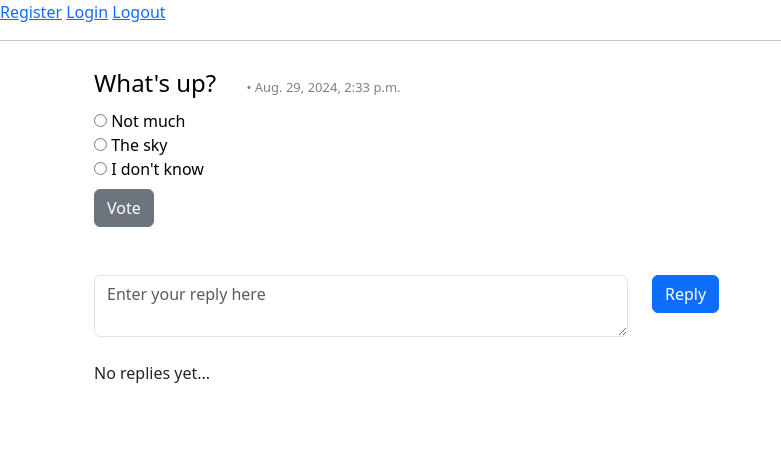
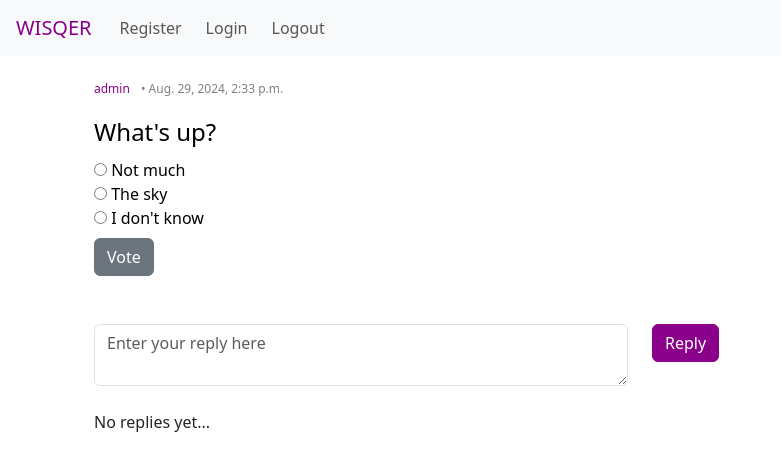
Before and after one commit to aagarwal32/Wisqer-django-website, a Django app: page /1/ in a window 1280 px wide. Shown: the top 471 px of the page, without its empty margins (0-781 px from the left). Run offline with Django 5.2, Linux system fonts and the light colour scheme; data comes from the database, SQL or seed files in the repository; both versions use the stored data as it was after the commit; some libraries are stand-ins or nearby versions.

Commit message:
connected users to comments and added nav bar

```diff
--- a/djangodocker/settings.py
+++ b/djangodocker/settings.py
@@ -148,7 +148,9 @@ USE_TZ = True
 # https://docs.djangoproject.com/en/5.1/howto/static-files/
 
 STATIC_URL = "static/"
-
+STATICFILES_DIRS = [
+    BASE_DIR / "polls/static",
+]
 # Default primary key field type
 # https://docs.djangoproject.com/en/5.1/ref/settings/#default-auto-field
 
--- a/polls/models.py
+++ b/polls/models.py
@@ -2,10 +2,16 @@ from django.db import models
 
 import datetime
 from django.utils import timezone
+from django.contrib.auth.models import User
+
 
 # Create your models here.
+class Question(models.Model):
+    user = models.ForeignKey(
+         User,
+         on_delete=models.CASCADE,
+         )
 
-class Question(models.Model):
     question_text = models.CharField(max_length=200)
     pub_date = models.DateTimeField("date published")
 
@@ -27,6 +33,11 @@ class Choice(models.Model):
 
 
 class Reply(models.Model):
+    user = models.ForeignKey(
+         User,
+         on_delete=models.CASCADE,
+         )
+
     question = models.ForeignKey(Question, on_delete=models.CASCADE)
     reply_text = models.CharField(max_length=200)
     pub_date = models.DateTimeField("date published")
--- a/polls/static/polls/style.css
+++ b/polls/static/polls/style.css
@@ -1,17 +1,41 @@
-.comment > span {
+.comment .username-style {
+    font-size: 12px;
+    color: darkmagenta;
+}
+
+.comment .date-style{
     margin: 0;
     padding: 0;
     color: grey;
-    font-size: small;
-    margin-left: 24px;
+    font-size: 12px;
+    margin-left: 8px;
+}
+
+.logo {
+    color: darkmagenta !important;
 }
 
 .comment > a {
     font-size: large;
     text-decoration: none;
     color: black;
+    font-weight: 300;
 }
 
-a:hover {
-    color: blue;
+.user-greeting {
+    margin-left: auto;
 }
+
+.card-body.comment:hover {
+    background-color: rgb(250, 250, 250);
+}
+
+.btn-primary {
+    background-color: darkmagenta;
+    border-color: darkmagenta;
+}
+
+.btn-primary:hover {
+    background-color: rgb(220, 0, 220);
+    border-color: rgb(220, 0, 220);
+}
--- a/polls/templates/polls/detail.html
+++ b/polls/templates/polls/detail.html
@@ -9,9 +9,12 @@
                     {% csrf_token %}
                     <fieldset>
                         <legend class="comment">
-                            {{question.question_text}} <span>• {{question.pub_date}}
-                            </span>
+                            <p class="username-style">{{question.user.username}}
+                                <span class="date-style">• {{question.pub_date}}</span>
+                            </p>
+                            {{question.question_text}}
                         </legend>
+
                         {% if error_message %}<p><strong>{{error_message}}
                         </strong></p>{%endif%}
 
@@ -23,6 +26,7 @@
                             </label><br>
                         {% endfor %}
                     </fieldset>
+
                     <button type="submit" class="btn btn-secondary mt-2">Vote</button>
                 </form>
             </div>
@@ -49,8 +53,12 @@
                         {% for reply in latest_reply_list %}
                             <div class="card mt-2">
                                 <div class="card-body comment">
-                                    <a>{{reply.reply_text}}</a>
-                                    <span>• {{reply.pub_date}}</span>
+                                    <p class="username-style">{{reply.user.username}}
+                                        <span class="date-style">
+                                            • {{reply.pub_date}}
+                                        </span>
+                                    </p>
+                                    {{reply.reply_text}}
                                 </div>
                             </div>
                         {% endfor %}
--- a/polls/templates/polls/index.html
+++ b/polls/templates/polls/index.html
@@ -22,10 +22,13 @@
                         {% for q in latest_question_list %}
                             <div class="card mt-4">
                                 <div class="card-body comment">
+                                    <!-- make username links to account profile later -->
+                                    <p class="username-style">{{q.user.username}}
+                                        <span class="date-style">• {{q.pub_date}}</span>
+                                    </p>
                                     <a href="{% url 'polls:detail' q.id %}"
                                     class="stretched-link">{{q.question_text}}
                                     </a>
-                                    <span>• {{q.pub_date}}</span>
                                 </div>
                             </div>
                         {% endfor %}
--- a/polls/views.py
+++ b/polls/views.py
@@ -21,6 +21,7 @@ def index(request):
         form = QuestionForm(request.POST)
         if form.is_valid():
             new_question = form.save(commit=False)
+            new_question.user = request.user
             new_question.pub_date = timezone.now()
             new_question.save()
             return HttpResponseRedirect(reverse('polls:detail', args=(new_question.id,)))
@@ -31,6 +32,7 @@ def index(request):
     context = {
         'latest_question_list': latest_question_list,
         'form': form,
+        'title': 'wisqer',
     }
     return render(request, 'polls/index.html', context)
 
@@ -49,6 +51,7 @@ def detail(request, question_id):
         reply_form = ReplyForm(request.POST)
         if reply_form.is_valid():
             new_reply = reply_form.save(commit=False)
+            new_reply.user = request.user
             new_reply.question = main_question
             new_reply.pub_date = timezone.now()
             new_reply.save()
@@ -59,6 +62,7 @@ def detail(request, question_id):
         'question':main_question,
         'reply_form':reply_form,
         'latest_reply_list':latest_reply_list,
+        'title': f'{main_question.question_text}',
     }
     return render(request, "polls/detail.html", context)
 
--- a/templates/base.html
+++ b/templates/base.html
@@ -6,7 +6,7 @@
     {% if title %}
         <title>{{ title }}</title>
     {% else %}
-        <title>Polls App</title>
+        <title>Wisqer</title>
     {% endif %}
 
     {% load bootstrap5 %}
@@ -16,15 +16,34 @@
     <link rel="stylesheet" href="{% static 'polls/style.css' %}">
 </head>
 <body>
-    <span>
-        <a href="{% url 'accounts:register' %}">Register</a>
-        <a href="{% url 'accounts:login' %}">Login</a>
-        <a href="{% url 'accounts:logout' %}">Logout</a>
-        {% if user.is_authenticated %}
-            Hi, {{ request.user.username }}
-        {% endif %}
-    </span>
-    <hr>
+    <nav class="navbar navbar-expand-sm navbar-light bg-light">
+        <div class="container-fluid px-3">
+            <a class="navbar-brand logo" href="{% url 'polls:index' %}">WISQER</a>
+            <button class="navbar-toggler" type="button" data-bs-toggle="collapse" data-bs-target="#mynavbar">
+            <span class="navbar-toggler-icon"></span>
+            </button>
+            <div class="collapse navbar-collapse" id="mynavbar">
+                <ul class="navbar-nav me-auto">
+                    <li class="nav-item mx-1">
+                    <a class="nav-link" href="{% url 'accounts:register' %}">Register</a>
+                    </li>
+                    <li class="nav-item mx-1">
+                    <a class="nav-link" href="{% url 'accounts:login' %}">Login</a>
+                    </li>
+                    <li class="nav-item mx-1">
+                    <a class="nav-link" href="{% url 'accounts:logout' %}">Logout</a>
+                    </li>
+                </ul>
+                <ul class="navbar-nav user-greeting">
+                    <li class="nav-item user-greeting">
+                    {% if user.is_authenticated %}
+                        <a class="nav-link">Hi, {{ request.user.username }}</a>
+                    {% endif %}
+                    </li>
+                </ul>
+            </div>
+        </div>
+    </nav>
 
     <div class="container">
         {% block content %}
```
Also changed, not shown: db.sqlite3, polls/migrations/0003_question_user_reply_user.py (added).
